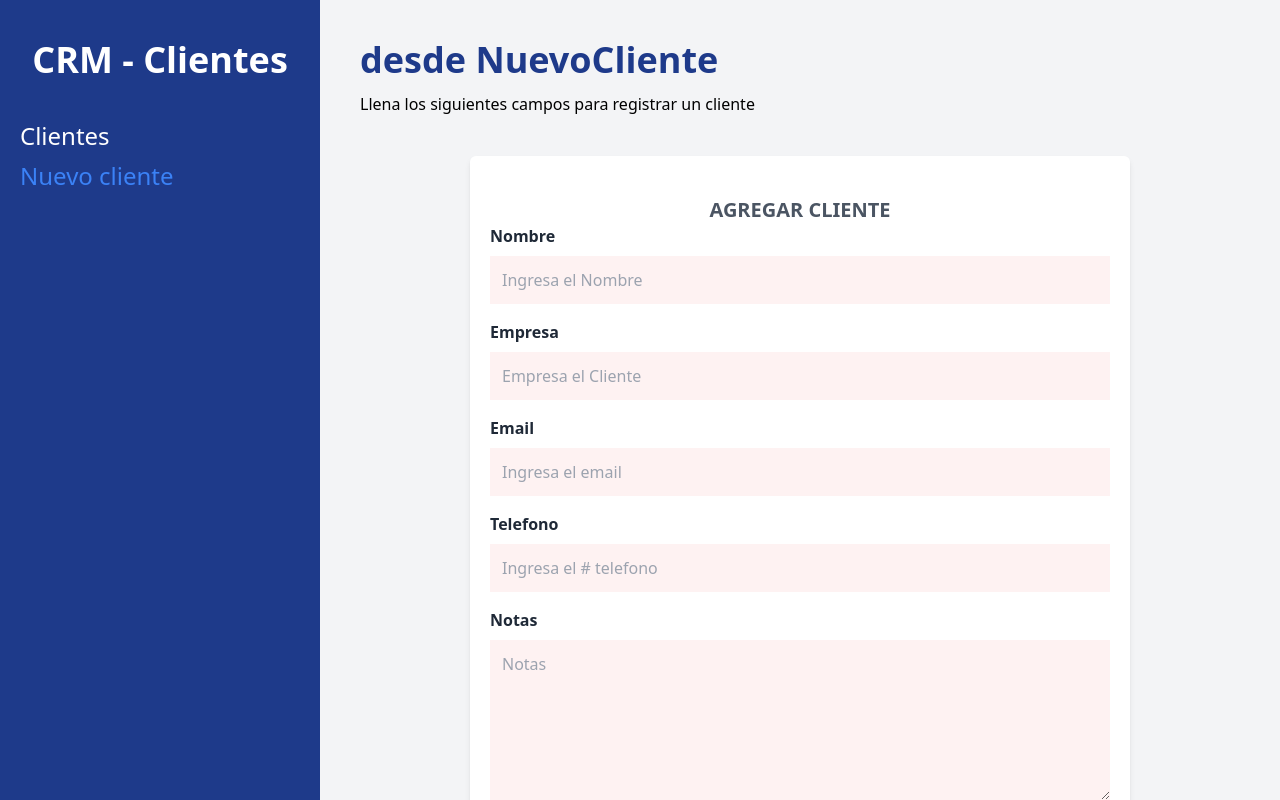
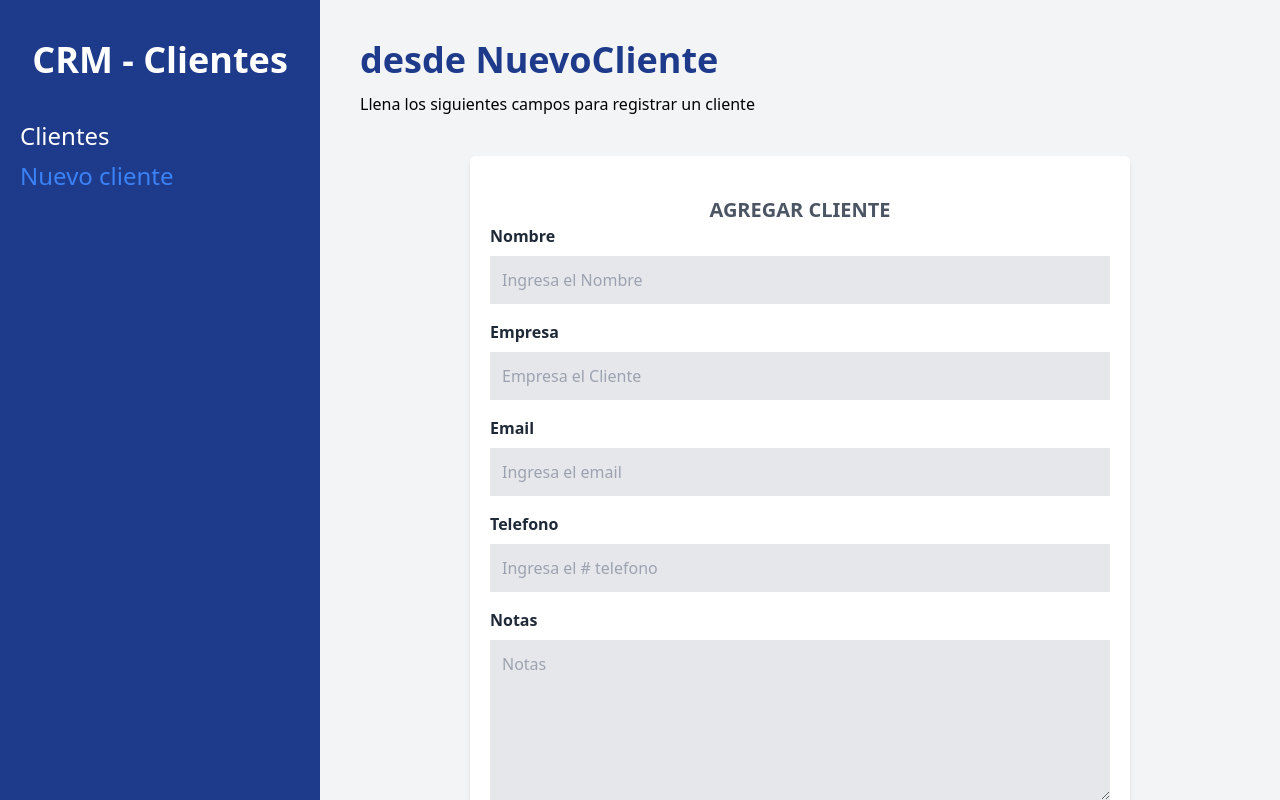
Before and after one commit to velfin13/crm-react-vite, a React (Vite) app: page /clientes/nuevo in a window 1280 px wide. Built offline with nearby package versions, Linux system fonts and the light colour scheme.

Commit message:
configurandi json-server

```diff
--- /dev/null
+++ b/db.json
@@ -0,0 +1,3 @@
+{
+    "clientes": []
+}
--- a/src/components/Formulario.jsx
+++ b/src/components/Formulario.jsx
@@ -14,7 +14,7 @@ const Formulario = () => {
     telefono: Yup.number()
       .typeError("El numero no es valido")
       .integer("El numero no es valido")
-      .positive("El numero no es valido")
+      .positive("El numero no es valido"),
   });
 
   const initialValues = {
@@ -25,8 +25,23 @@ const Formulario = () => {
     notas: "",
   };
 
-  const handleSubmit = (values) => {
-    console.log(values);
+  const handleSubmit = async (values) => {
+    try {
+      const url = "http://localhost:4000/clientes";
+      const respuesta = await fetch(url, {
+        method: "POST",
+        body: JSON.stringify(values),
+        headers: {
+          "Content-Type": "application/json",
+        },
+      });
+
+      const resultado = await respuesta.json();
+      console.log(respuesta);
+
+    } catch (error) {
+      console.log(error);
+    }
   };
 
   return (
@@ -51,7 +66,7 @@ const Formulario = () => {
                 name="nombre"
                 placeholder="Ingresa el Nombre"
                 type="text"
-                className="mt-2 block w-full p-3 bg-red-50"
+                className="mt-2 block w-full p-3 bg-gray-200"
               />
 
               {errors.nombre && touched.nombre ? (
@@ -68,7 +83,7 @@ const Formulario = () => {
                 id="empresa"
                 placeholder="Empresa el Cliente"
                 type="text"
-                className="mt-2 block w-full p-3 bg-red-50"
+                className="mt-2 block w-full p-3 bg-gray-200"
               />
               {errors.empresa && touched.empresa ? (
                 <Alerta>{errors.empresa}</Alerta>
@@ -84,7 +99,7 @@ const Formulario = () => {
                 id="email"
                 placeholder="Ingresa el email"
                 type="email"
-                className="mt-2 block w-full p-3 bg-red-50"
+                className="mt-2 block w-full p-3 bg-gray-200"
               />
               {errors.email && touched.email ? (
                 <Alerta>{errors.email}</Alerta>
@@ -100,7 +115,7 @@ const Formulario = () => {
                 name="telefono"
                 placeholder="Ingresa el # telefono"
                 type="tel"
-                className="mt-2 block w-full p-3 bg-red-50"
+                className="mt-2 block w-full p-3 bg-gray-200"
               />
               {errors.telefono && touched.telefono ? (
                 <Alerta>{errors.telefono}</Alerta>
@@ -117,7 +132,7 @@ const Formulario = () => {
                 name="notas"
                 placeholder="Notas"
                 type="text"
-                className="mt-2 block w-full p-3 bg-red-50 h-40"
+                className="mt-2 block w-full p-3 bg-gray-200 h-40"
               />
             </div>
 
```
